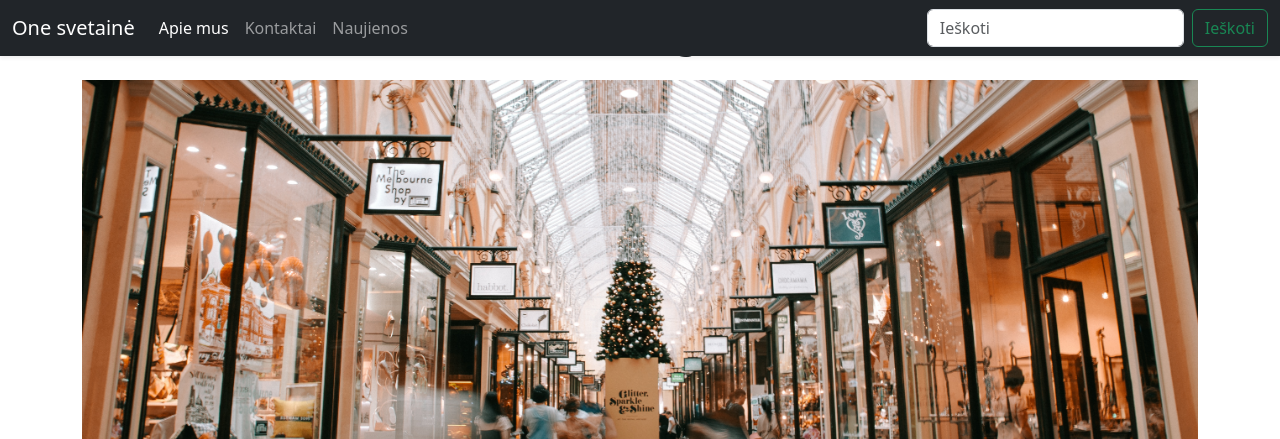
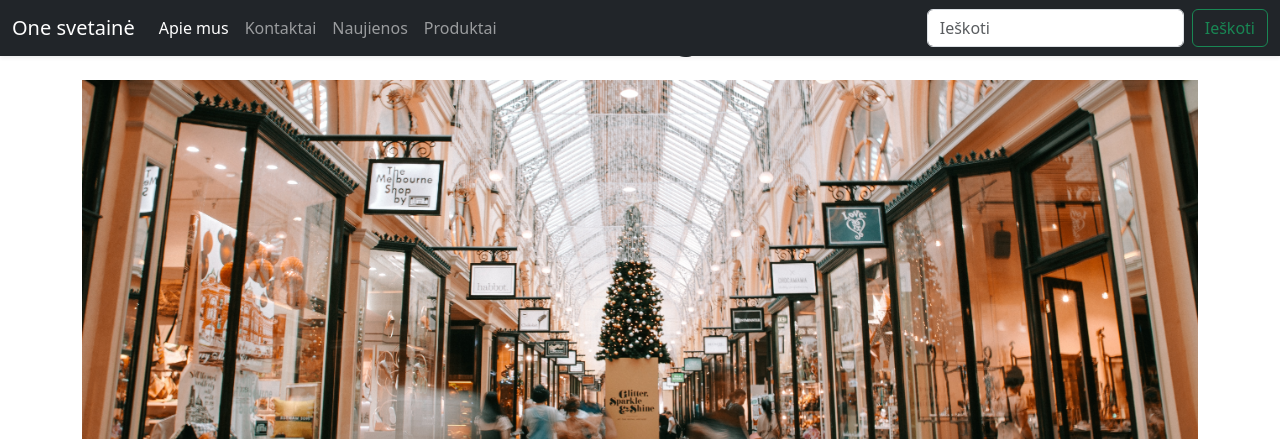
Before and after one commit to spartus123/one-2, a Flask app: page / in a window 1280 px wide. Shown: the top 439 px of the page. Run offline with Flask 3, Linux system fonts and the light colour scheme.

Commit message:
Update nav.html

```diff
--- a/templates/nav.html
+++ b/templates/nav.html
@@ -15,6 +15,9 @@
         <li class="nav-item">
           <a class="nav-link" href="#">Naujienos</a>
         </li>
+        <li class="nav-item">
+          <a class="nav-link" href="#">Produktai</a>
+        </li>
       </ul>
       <form class="d-flex" role="search">
         <input class="form-control me-2" type="search" placeholder="Ieškoti" aria-label="Ieškoti">
```
